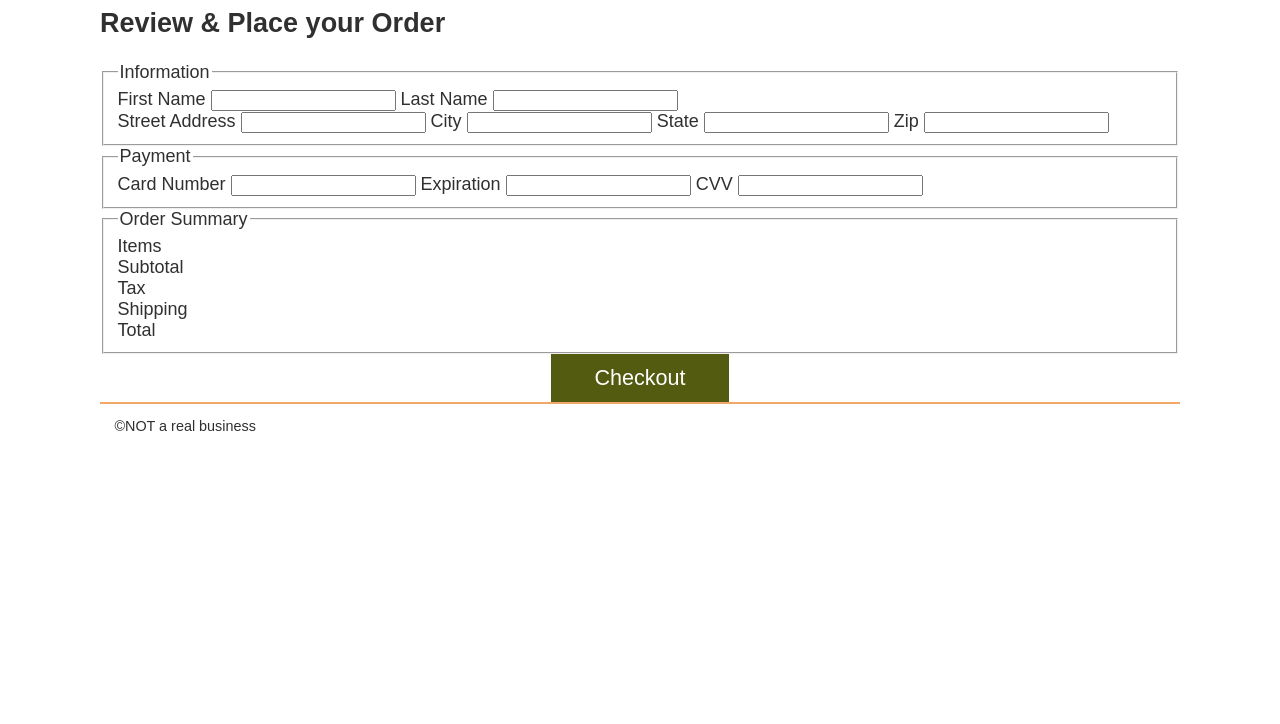
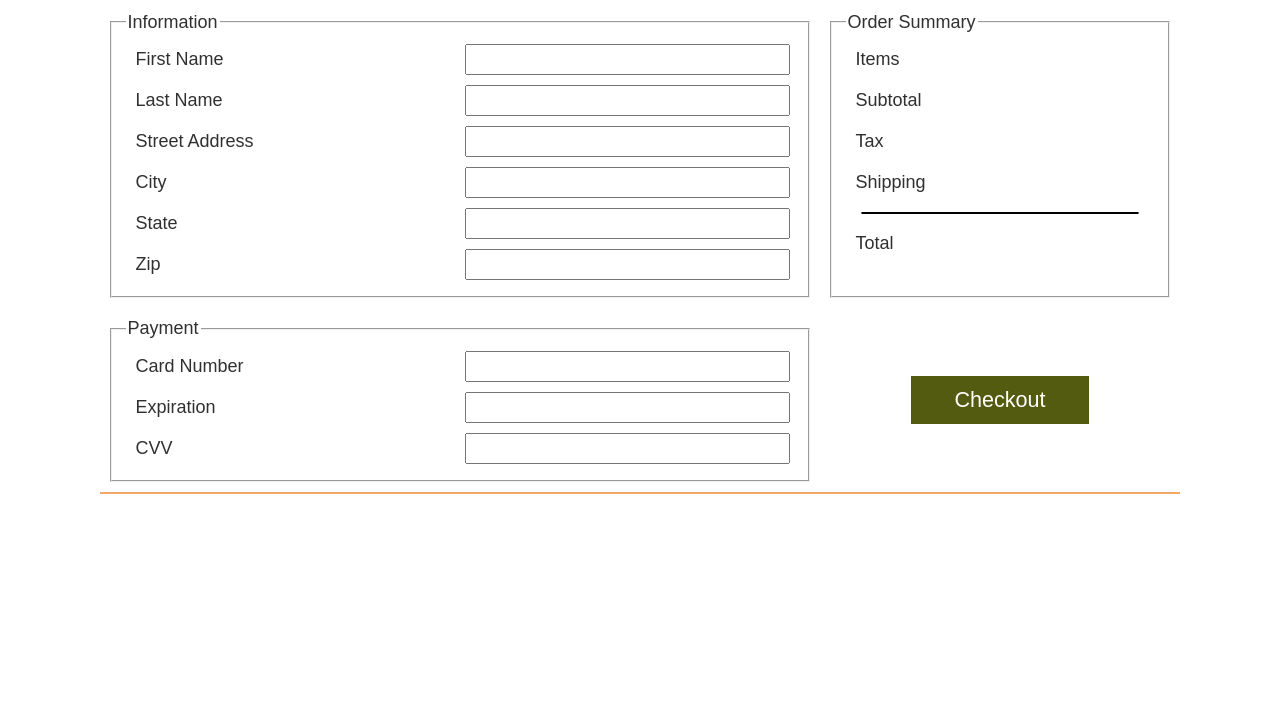
Before and after one commit to hwcall1102/WDD330-Sleep-Outside, a website: page src/checkout/index.html in a window 1280 px wide. Shown: the part 76-800 px from the top of the page. Drawn offline with Linux system fonts and the light colour scheme; files whose address does not match are found by name.

Commit message:
team 4 final

```diff
--- a/src/checkout/index.html
+++ b/src/checkout/index.html
@@ -16,38 +16,36 @@
   <main class="divider checkout">
     <h2>Review & Place your Order</h2>
     <section class="checkout-form">
-      <form name="checkout">
+      <form name="checkout" id="form-checkout">
         <input type="hidden" name="orderDate" id="orderDate">
 
-        <fieldset>
+        <fieldset class="checkoutInfo">
           <legend>Information</legend>
-          <div class="checkout__name">
-            <label for="fname">First Name</label>
-            <input type="text" name="fname" id="fname" required>
-            <label for="lname">Last Name</label>
-            <input type="text" name="lname" id="lname" required>
-          </div>
-          <div class="checkout__address">
-            <label for="street">Street Address</label>
-            <input type="text" name="street" id="street" required>
-            <label for="city">City</label>
-            <input type="text" name="city" id="city" required>
-            <label for="state">State</label>
-            <input type="text" name="state" id="state" required>
-            <label for="zip">Zip</label>
-            <input type="text" name="zip" id="zip" required>
-          </div>
+            <div class="form-grid">
+              <label class="form-info" for="fname">First Name</label>
+              <input class="form-info" type="text" name="fname" id="fname" required>
+              <label class="form-info" for="lname">Last Name</label>
+              <input class="form-info" type="text" name="lname" id="lname" required>
+              <label class="form-info" for="street">Street Address</label>
+              <input class="form-info" type="text" name="street" id="street" required>
+              <label class="form-info" for="city">City</label>
+              <input class="form-info" type="text" name="city" id="city" required>
+              <label class="form-info" for="state">State</label>
+              <input class="form-info" type="text" name="state" id="state" required>
+              <label class="form-info" for="zip">Zip</label>
+              <input class="form-info" type="text" name="zip" id="zip" required>
+            </div>
         </fieldset>
 
-        <fieldset>
+        <fieldset class="checkoutInfo">
           <legend>Payment</legend>
-          <div class="checkout__payment">
-            <label for="cardNumber">Card Number</label>
-            <input type="text" name="cardNumber" id="cardNumber" required>
-            <label for="expiration">Expiration</label>
-            <input type="text" name="expiration" id="expiration" required>
-            <label for="code">CVV</label>
-            <input type="text" name="code" id="code" required>
+          <div class="form-grid">
+            <label class="form-info" for="cardNumber">Card Number</label>
+            <input class="form-info" type="text" name="cardNumber" id="cardNumber" required>
+            <label class="form-info" for="expiration">Expiration</label>
+            <input class="form-info" type="text" name="expiration" id="expiration" required>
+            <label class="form-info" for="code">CVV</label>
+            <input class="form-info" type="text" name="code" id="code" required>
           </div>
         </fieldset>
 
@@ -63,6 +61,7 @@
             <div id="tax"></div>
             <div>Shipping</div>
             <div id="shipping"></div>
+            <hr />
             <div>Total</div>
             <div id="orderTotal"></div>
           </div>
--- a/src/css/style.css
+++ b/src/css/style.css
@@ -257,3 +257,51 @@ footer {
   font-size: var(--small-font);
   padding: 1em;
 }
+
+#form-checkout {
+  display: grid;
+  grid-template-columns: 1fr 1fr 1fr;
+}
+.checkoutInfo {
+  grid-column: 1/3;
+  margin: 10px;
+}
+.form-grid {
+  display: grid;
+  grid-template-columns: 1fr 1fr;
+}
+.form-info {
+  padding: 5px;
+  margin: 5px;
+}
+
+.checkout-summary {
+  grid-column: 3/4;
+  grid-row: 1;
+  margin: 10px;
+}
+
+.order__summary {
+  display: grid;
+  grid-template-columns: 1fr 1fr;
+}
+
+.order__summary div {
+  padding: 10px;
+}
+
+hr {
+  grid-column: 1/3;
+  border: 1px solid black;
+  border-radius: .5em;
+  width: 90%
+}
+
+#orderTotal {
+  font: bolder;
+}
+
+#checkoutSubmit {
+  grid-row: 2;
+  grid-column: 3/4;
+}
--- a/src/js/CheckoutProcess.mjs
+++ b/src/js/CheckoutProcess.mjs
@@ -1,8 +1,10 @@
 import { getLocalStorage } from "./utils.mjs";
-import ExternalServices from "./ExternalServices.mjs"
+import ExternalServices from "./ExternalServices.mjs";
+
+const services = new ExternalServices();
 
 function formDataToJSON(formElement) {
-    // convert form data to a JSON object
+  // convert the form data to a JSON object
   const formData = new FormData(formElement);
   const convertedJSON = {};
   formData.forEach((value, key) => {
@@ -27,7 +29,7 @@ function packageItems(items) {
 export default class CheckoutProcess {
   constructor(key, outputSelector) {
     this.key = key;
-        this.outputSelector = outputSelector
+    this.outputSelector = outputSelector;
     this.list = [];
     this.itemTotal = 0;
     this.shipping = 0;
@@ -37,11 +39,12 @@ export default class CheckoutProcess {
 
   init() {
     this.list = getLocalStorage(this.key);
+    console.log(this.list);
     this.calculateItemSummary();
   }
 
-    calculateItemSubTotal() {
-        // calculate and display total dollar amount of items in teh cart, and the number of items.
+  calculateItemSummary() {
+    // calculate and display the total amount of the items in the cart, and the number of items.
     const summaryElement = document.querySelector(
       this.outputSelector + " #cartTotal"
     );
@@ -49,22 +52,22 @@ export default class CheckoutProcess {
       this.outputSelector + " #num-items"
     );
     itemNumElement.innerText = this.list.length;
-        // calculate the total of all items in teh cart
+    // calculate the total of all the items in the cart
     const amounts = this.list.map((item) => item.FinalPrice);
     this.itemTotal = amounts.reduce((sum, item) => sum + item);
-        summaryElement.innerText = `$${this.itemTotal}`;
+    summaryElement.innerText = `$${this.itemTotal}`;;
   }
 
   calculateOrderTotal() {
-        // calculate the tax and shipping amounts. Add those to the cart total to figure out the order total
-        this.tax=(this.itemTotall * .06);
-        this.shipping = 10 + (this.list.length -1) * 2;
+    // calculate the shipping and tax amounts. Then use them to along with the cart total to figure out the order total
+    this.tax = (this.itemTotal * .06);
+    this.shipping = 10 + (this.list.length - 1) * 2;
     this.orderTotal = (
       parseFloat(this.itemTotal) +
       parseFloat(this.tax) +
       parseFloat(this.shipping)
     )
-        //display the totals
+    // display the totals.
     this.displayOrderTotals();
   }
 
@@ -76,6 +79,25 @@ export default class CheckoutProcess {
 
     tax.innerText = `$${this.tax.toFixed(2)}`;
     shipping.innerText = `$${this.shipping.toFixed(2)}`;
-        oderTotal.innerText = `$${this.orderTotal.toFixed(2)}`;
+    orderTotal.innerText = `$${this.orderTotal.toFixed(2)}`;
+  }
+
+  async checkout() {
+    const formElement = document.forms["checkout"];
+    const order = formDataToJSON(formElement);
+
+    order.orderDate = new Date().toISOString();
+    order.orderTotal = this.orderTotal;
+    order.tax = this.tax;
+    order.shipping = this.shipping;
+    order.items = packageItems(this.list);
+    //console.log(order);
+
+    try {
+      const response = await services.checkout(order);
+      console.log(response);
+    } catch (err) {
+      console.log(err);
     }
   }
+}
--- a/src/js/ExternalServices.mjs
+++ b/src/js/ExternalServices.mjs
@@ -8,7 +8,7 @@ function convertToJson(res) {
   }
 }
 
-export default class ProductData {
+export default class ExternalServices {
   constructor() {
     // this.category = category;
     // this.path = `../public/json/${this.category}.json`;
@@ -25,4 +25,15 @@ export default class ProductData {
     console.log(data.Result);
     return data.Result;
   }
+  async checkout(payload) {
+    const options = {
+      method: "POST",
+      headers: {
+        "Content-Type": "application/json",
+      },
+      body: JSON.stringify(payload),
+    };
+    return await fetch(`${baseURL}checkout`, options).then(convertToJson);
+  }
+
 }
--- a/src/js/checkout.js
+++ b/src/js/checkout.js
@@ -1,3 +1,19 @@
+import CheckoutProcess from "./CheckoutProcess.mjs"
 import { loadHeaderFooter } from "./utils.mjs";
 
 loadHeaderFooter();
+
+const order = new CheckoutProcess("so-cart", ".checkout-summary");
+order.init();
+
+// Add event listeners to fire calculateOrderTotal when the user changes the zip code
+document
+  .querySelector("#zip")
+  .addEventListener("blur", order.calculateOrderTotal.bind(order));
+
+// listening for click on the button
+document.querySelector("#checkoutSubmit").addEventListener("click", (e) => {
+  e.preventDefault();
+
+  order.checkout();
+});
```
Also changed, not shown: src/cart/index.html (+1 -32 lines), src/js/ProductDetails.mjs (+3 -5 lines), src/product_pages/index.html (+1 -1 lines). Lines whose indentation alone changed are shown as unchanged.
